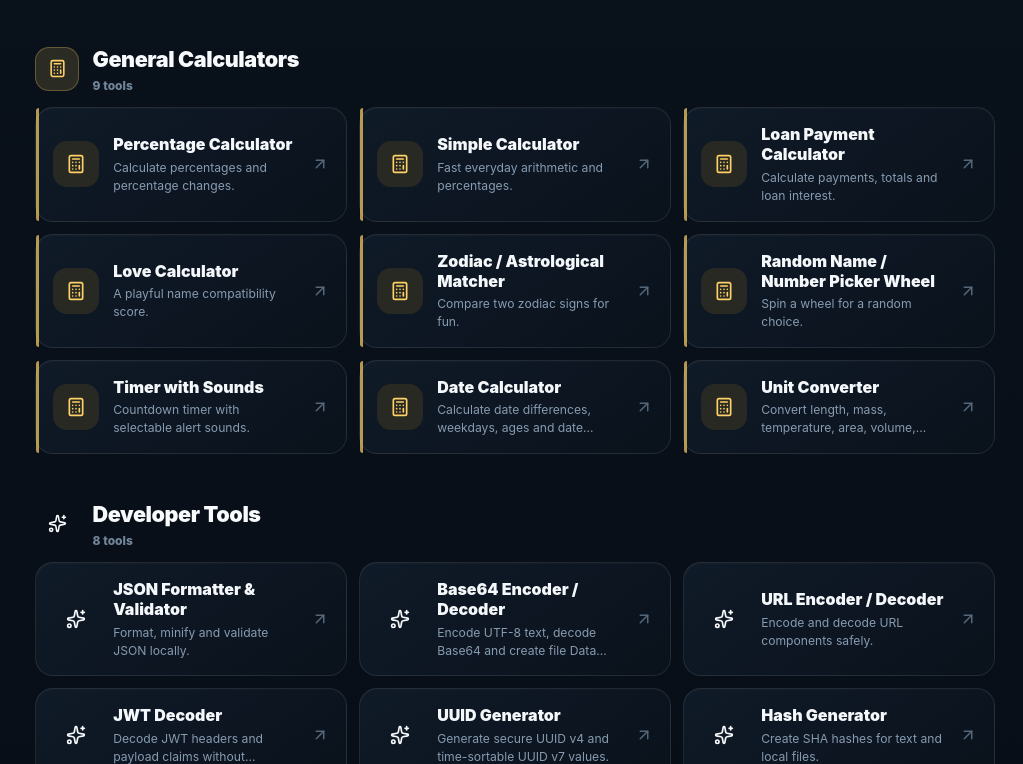
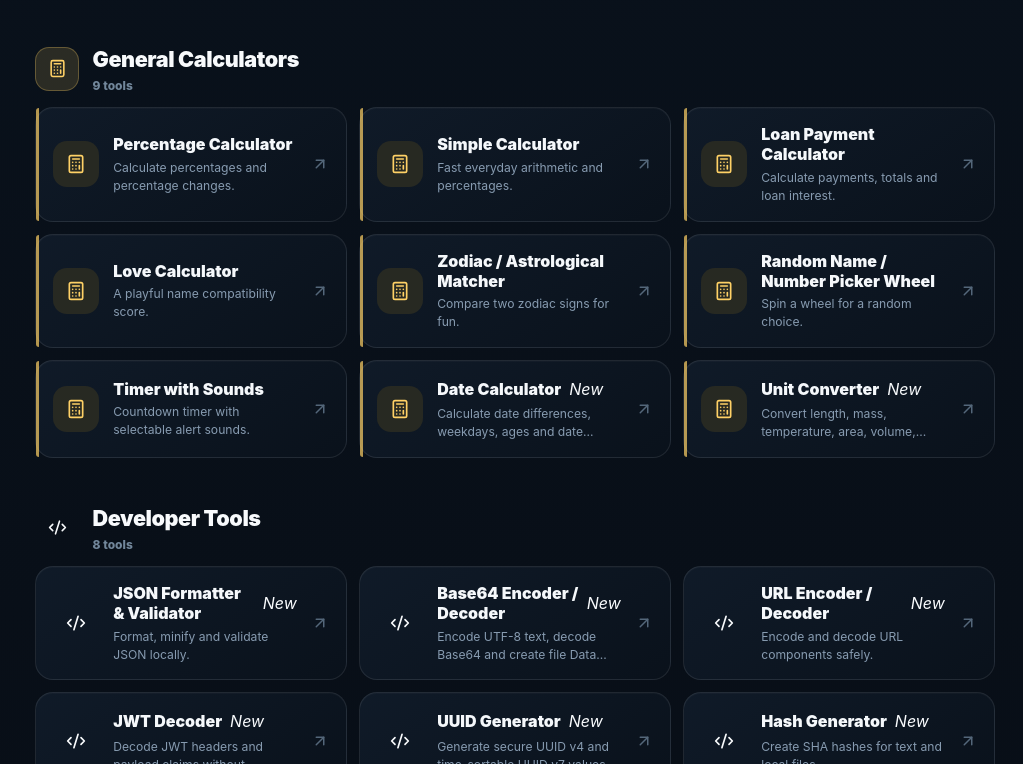
Before and after one commit to KanwarAfaq/anytool-online, a React (Vite) app: page /tools in a window 1280 px wide. Shown: the part 2036-2800 px from the top of the page, without its empty margins (257-1280 px from the left). Built offline with nearby package versions, Linux system fonts and the light colour scheme.

Commit message:
Show new utility categories and freshness badges

```diff
--- a/src/pages/Tools.jsx
+++ b/src/pages/Tools.jsx
@@ -1,11 +1,12 @@
 import { useMemo, useState } from 'react'
 import { Link } from 'react-router-dom'
-import { ArrowUpRight, BrainCircuit, Calculator, FileText, Image as ImageIcon, Search, Sparkles, WalletCards } from 'lucide-react'
+import { ArrowUpRight, BrainCircuit, Calculator, Code2, FileText, Image as ImageIcon, Palette, Search, Shield, Sparkles, Type, WalletCards } from 'lucide-react'
 import { categories, tools } from '../data/tools'
 import Seo from '../components/Seo'
 import { useI18n } from '../i18n'
 
-const categoryIcon={money:WalletCards,image:ImageIcon,document:FileText,ai:BrainCircuit,general:Calculator}
+const categoryIcon={money:WalletCards,image:ImageIcon,document:FileText,ai:BrainCircuit,general:Calculator,developer:Code2,text:Type,security:Shield,design:Palette}
+const isNew=tool=>Boolean(tool.updatedAt)&&Date.now()-new Date(tool.updatedAt+'T00:00:00Z').getTime()>=0&&Date.now()-new Date(tool.updatedAt+'T00:00:00Z').getTime()<45*864e5
 
 export default function Tools(){
  const {lang,t,toolName,toolDescription,pathFor}=useI18n()
@@ -24,7 +25,7 @@ export default function Tools(){
   <div className="tool-library-hero"><span>{C.eyebrow}</span><h1>{C.title}</h1><p>{C.body}</p></div>
   <label className="tool-library-search"><Search size={25}/><span className="sr-only">{C.search}</span><input aria-label={C.search} value={query} onChange={e=>setQuery(e.target.value)} placeholder={C.search}/><b>{filtered.length} {C.count}</b></label>
   <nav aria-label="Tool categories" className="tool-library-tabs">{categories.map(category=>{const I=categoryIcon[category.id]||Sparkles;return <a key={category.id} href={'#category-'+category.id}><I size={16}/>{t('categories.'+category.id)}</a>})}</nav>
-  <div className="mt-10 space-y-11">{categories.map(category=>{const list=filtered.filter(tool=>tool.category===category.id);if(!list.length)return null;const I=categoryIcon[category.id]||Sparkles;return <section key={category.id} id={'category-'+category.id} className="scroll-mt-28"><div className={'directory-category-title category-'+category.id}><span><I size={19}/></span><div><h2>{t('categories.'+category.id)}</h2><p>{list.length} {C.count}</p></div></div><div className="directory-tool-grid">{list.map(tool=><Link key={tool.slug} to={pathFor('/tools/'+tool.slug)} className={'directory-tool-button category-'+tool.category}><span className="directory-tool-icon"><I size={20}/></span><span className="min-w-0"><strong>{toolName(tool)}</strong><small>{toolDescription(tool)}</small></span><ArrowUpRight className="directory-tool-arrow" size={18}/></Link>)}</div></section>})}</div>
+  <div className="mt-10 space-y-11">{categories.map(category=>{const list=filtered.filter(tool=>tool.category===category.id);if(!list.length)return null;const I=categoryIcon[category.id]||Sparkles;return <section key={category.id} id={'category-'+category.id} className="scroll-mt-28"><div className={'directory-category-title category-'+category.id}><span><I size={19}/></span><div><h2>{t('categories.'+category.id)}</h2><p>{list.length} {C.count}</p></div></div><div className="directory-tool-grid">{list.map(tool=><Link key={tool.slug} to={pathFor('/tools/'+tool.slug)} className={'directory-tool-button category-'+tool.category}><span className="directory-tool-icon"><I size={20}/></span><span className="min-w-0"><span className="flex items-center gap-2"><strong>{toolName(tool)}</strong>{isNew(tool)&&<em className="tool-new-badge">New</em>}</span><small>{toolDescription(tool)}</small></span><ArrowUpRight className="directory-tool-arrow" size={18}/></Link>)}</div></section>})}</div>
   {filtered.length===0&&<div className="card mt-8 p-10 text-center text-slate-500">{C.empty}</div>}
  </section>
 }
```
